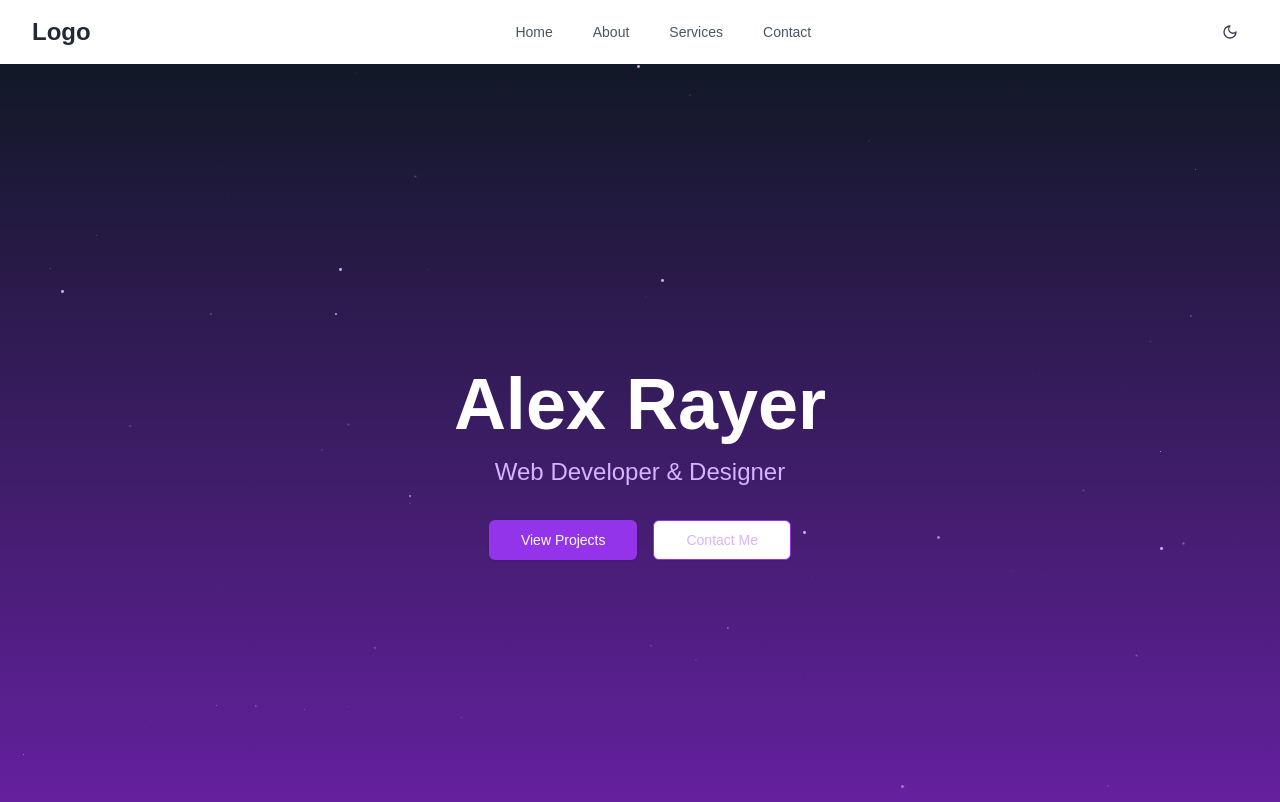
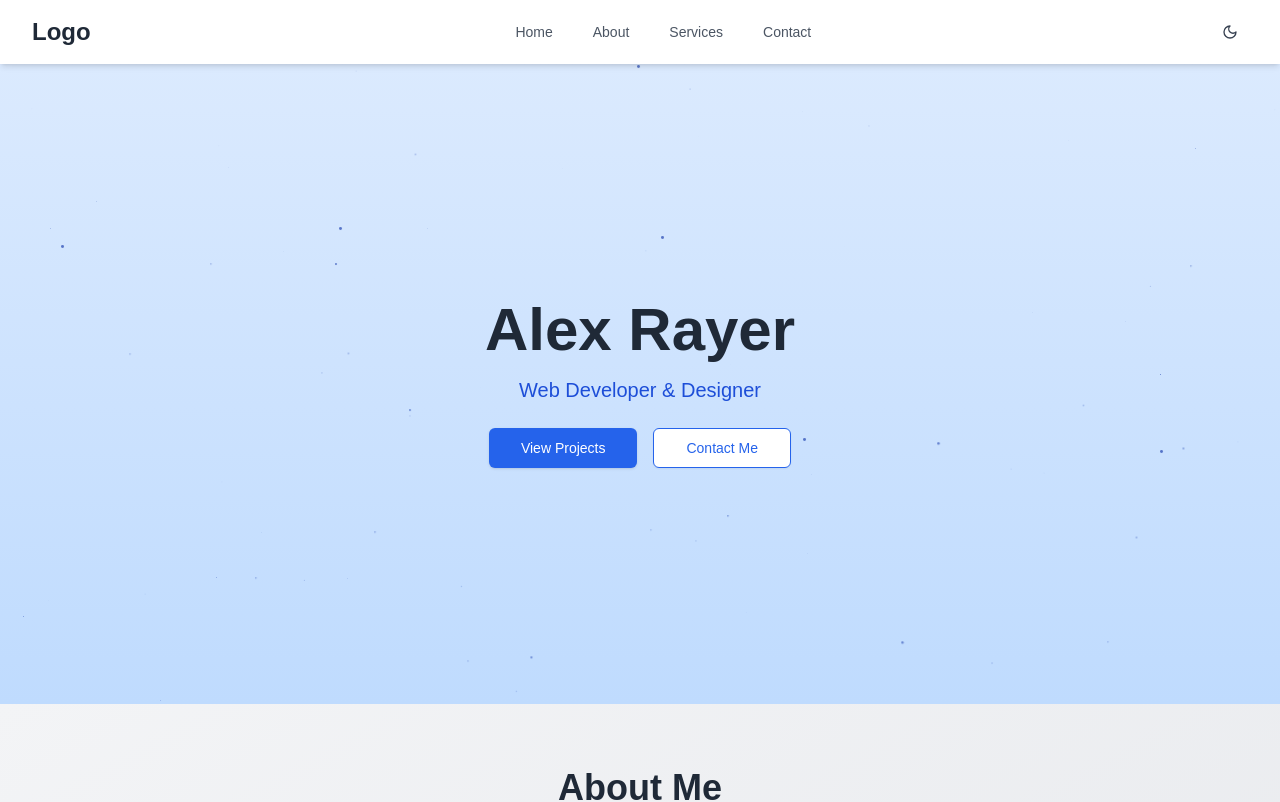
Before and after one commit to arayer143/alex-rayer-portfolio, a Next.js app: page / in a window 1280 px wide. Shown: the top 802 px of the page. Built offline with nearby package versions, Linux system fonts and the light colour scheme.

Commit message:
updated the hero section and navbar a little bit

```diff
--- a/components/Hero/hero-section.tsx
+++ b/components/Hero/hero-section.tsx
@@ -5,12 +5,12 @@ import { motion, useAnimation } from 'framer-motion'
 import { Button } from "@/components/ui/button"
 import { useTheme } from 'next-themes'
 
-const Star = ({ size, top, left, delay }: { size: number, top: string, left: string, delay: number }) => {
+const Star = ({ size, top, left, delay, isDark }: { size: number, top: string, left: string, delay: number, isDark: boolean }) => {
   const controls = useAnimation()
 
   useEffect(() => {
     controls.start({
-      opacity: [0, 1, 0],
+      opacity: [0, 0.7, 0],
       scale: [0, 1, 0],
       transition: { duration: 2, repeat: Infinity, delay }
     })
@@ -18,7 +18,7 @@ const Star = ({ size, top, left, delay }: { size: number, top: string, left: str
 
   return (
     <motion.div
-      className="absolute rounded-full bg-purple-300"
+      className={`absolute rounded-full ${isDark ? 'bg-purple-400' : 'bg-blue-800'}`}
       style={{ width: size, height: size, top, left }}
       animate={controls}
     />
@@ -41,13 +41,33 @@ const SpaceBackground = () => {
         const left = `${Math.random() * 100}%`
         const delay = Math.random() * 5
         newStars.push(
-          <Star key={i} size={size} top={top} left={left} delay={delay} />
+          <Star key={i} size={size} top={top} left={left} delay={delay} isDark={resolvedTheme === 'dark'} />
         )
       }
       setStars(newStars)
     }
 
     createStars()
+  }, [resolvedTheme])
+
+  if (!mounted) return null
+
+  const isDark = resolvedTheme === 'dark'
+
+  return (
+    <div ref={containerRef} className="absolute inset-0 overflow-hidden">
+      <div className={`absolute inset-0 ${isDark ? 'bg-gradient-to-b from-black to-purple-900' : 'bg-gradient-to-b from-blue-100 to-blue-200'}`} />
+      {stars}
+    </div>
+  )
+}
+
+export default function HeroSection() {
+  const [mounted, setMounted] = useState(false)
+  const { resolvedTheme } = useTheme()
+
+  useEffect(() => {
+    setMounted(true)
   }, [])
 
   if (!mounted) return null
@@ -55,28 +75,11 @@ const SpaceBackground = () => {
   const isDark = resolvedTheme === 'dark'
 
   return (
-    <div ref={containerRef} className="absolute inset-0 overflow-hidden">
-      <div className={`absolute inset-0 ${isDark ? 'bg-gradient-to-b from-black to-purple-900' : 'bg-gradient-to-b from-gray-900 to-purple-800'}`} />
-      {stars}
-    </div>
-  )
-}
-
-export default function HeroSection() {
-  const [mounted, setMounted] = useState(false)
-
-  useEffect(() => {
-    setMounted(true)
-  }, [])
-
-  if (!mounted) return null
-
-  return (
-    <section className="relative h-screen flex items-center justify-center overflow-hidden bg-background text-foreground">
+    <section className={`relative h-[80vh] flex items-center justify-center overflow-hidden ${isDark ? 'bg-background text-foreground' : 'bg-blue-50 text-gray-800'}`}>
       <SpaceBackground />
       <div className="relative z-10 text-center px-4">
         <motion.h1
-          className="text-5xl md:text-7xl font-bold mb-4 text-white"
+          className={`text-4xl md:text-6xl font-bold mb-4 ${isDark ? 'text-white' : 'text-gray-800'}`}
           initial={{ opacity: 0, y: -50 }}
           animate={{ opacity: 1, y: 0 }}
           transition={{ duration: 0.8 }}
@@ -84,7 +87,7 @@ export default function HeroSection() {
           Alex Rayer
         </motion.h1>
         <motion.p
-          className="text-xl md:text-2xl mb-8 text-purple-300"
+          className={`text-lg md:text-xl mb-6 ${isDark ? 'text-purple-300' : 'text-blue-700'}`}
           initial={{ opacity: 0, y: 50 }}
           animate={{ opacity: 1, y: 0 }}
           transition={{ duration: 0.8, delay: 0.2 }}
@@ -97,10 +100,17 @@ export default function HeroSection() {
           transition={{ duration: 0.8, delay: 0.4 }}
           className="space-x-4"
         >
-          <Button size="lg" className="bg-purple-600 text-white hover:bg-purple-700">
+          <Button
+            size="lg"
+            className={isDark ? "bg-purple-600 text-white hover:bg-purple-700" : "bg-blue-600 text-white hover:bg-blue-700"}
+          >
             View Projects
           </Button>
-          <Button size="lg" variant="outline" className="border-purple-600 text-purple-300 hover:bg-purple-600 hover:text-white">
+          <Button
+            size="lg"
+            variant="outline"
+            className={isDark ? "border-purple-600 text-purple-300 hover:bg-purple-600 hover:text-white" : "border-blue-600 text-blue-600 hover:bg-blue-600 hover:text-white"}
+          >
             Contact Me
           </Button>
         </motion.div>
--- a/components/Navbar/navbar.tsx
+++ b/components/Navbar/navbar.tsx
@@ -10,9 +10,15 @@ const Navbar = () => {
   const [isOpen, setIsOpen] = useState(false)
   const { theme, setTheme, resolvedTheme } = useTheme()
   const [mounted, setMounted] = useState(false)
+  const [scrolled, setScrolled] = useState(false)
 
   useEffect(() => {
     setMounted(true)
+    const handleScroll = () => {
+      setScrolled(window.scrollY > 20)
+    }
+    window.addEventListener('scroll', handleScroll)
+    return () => window.removeEventListener('scroll', handleScroll)
   }, [])
 
   const toggleMenu = () => setIsOpen(!isOpen)
@@ -31,7 +37,14 @@ const Navbar = () => {
   const isDark = theme === 'dark' || resolvedTheme === 'dark'
 
   return (
-    <nav className={`${isDark ? 'dark bg-gray-900' : 'bg-white'} shadow-md`}>
+    <>
+      <nav
+        className={`
+          ${isDark ? 'dark bg-gray-900' : 'bg-white'}
+          ${scrolled ? 'bg-opacity-80 backdrop-blur-sm' : ''}
+          shadow-md fixed top-0 left-0 right-0 z-50 transition-all duration-300
+        `}
+      >
         <div className="max-w-7xl mx-auto px-4 sm:px-6 lg:px-8">
           <div className="flex items-center justify-between h-16">
             <div className="flex items-center">
@@ -96,6 +109,8 @@ const Navbar = () => {
           </div>
         )}
       </nav>
+      <div className="h-16"></div> {/* Spacer to prevent content from going under the fixed navbar */}
+    </>
   )
 }
 
```
Lines whose indentation alone changed are shown as unchanged.
